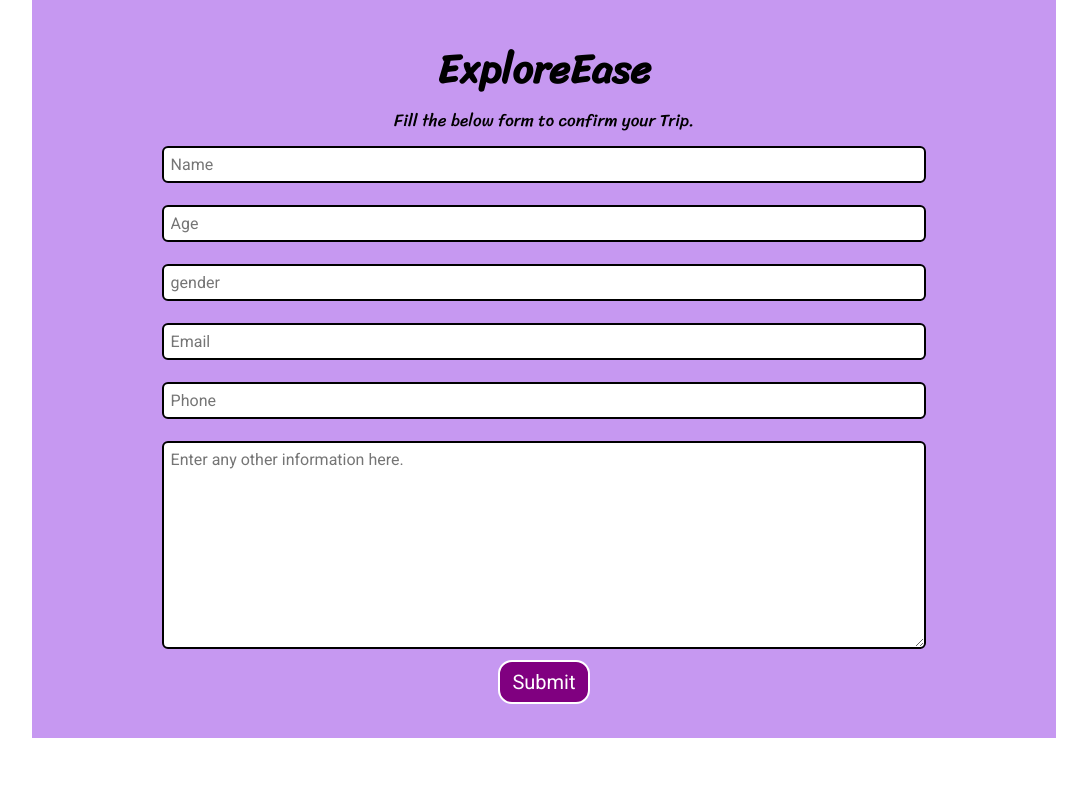
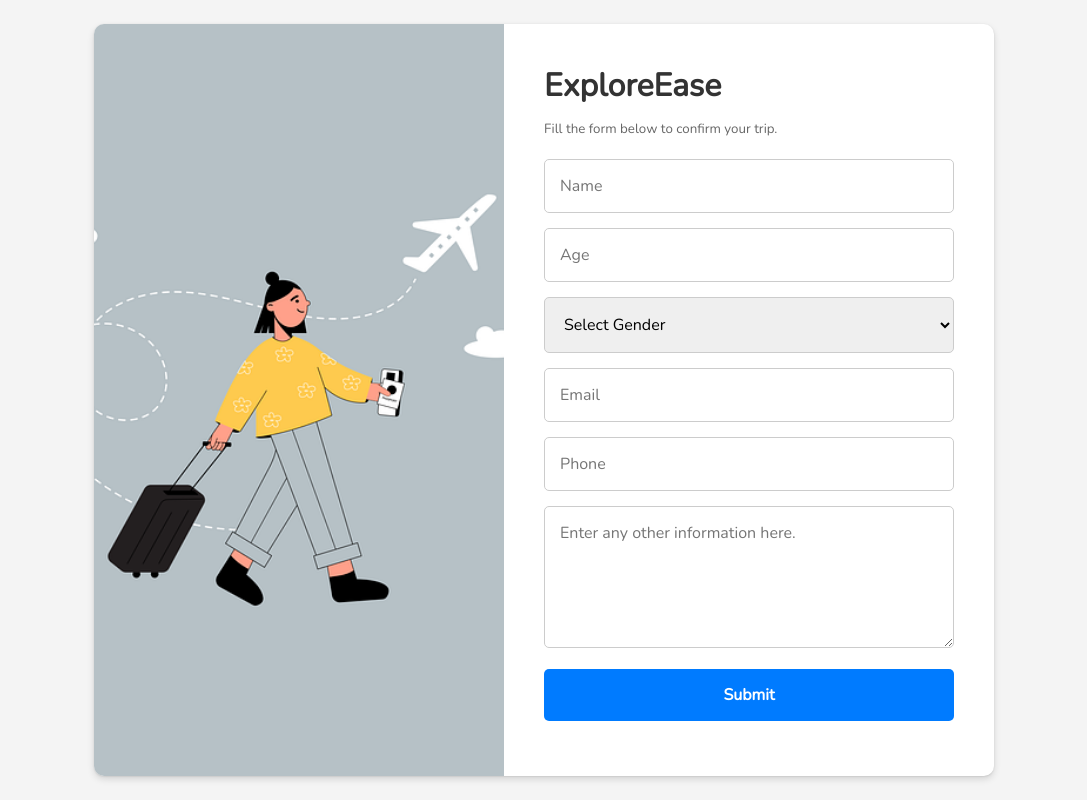
Before and after one commit to shivankushsingh09/ExploreEase, a PHP site: page / in a window 1280 px wide. Shown: the whole page, without its empty margins (96-1183 px from the left). Run offline with PHP 8.4, Linux system fonts and the light colour scheme.

Commit message:
Update the Code

```diff
--- a/index.php
+++ b/index.php
@@ -22,14 +22,14 @@ if (isset($_POST['name'])) {
     $email = $_POST['email'];
     $phone = $_POST['phone'];
     $desc = $_POST['desc'];
-    $sql = "INSERT INTO `exploreease`.`user` (`name`, `age`, `gender`, `email`, `phone`, `other`, `dt`) VALUES ( '$name', '$age', '$gender', '$email', '$phone', '$desc', CURRENT_TIMESTAMP);";
+    $sql = "INSERT INTO `exploreease`.`user` (`name`, `age`, `gender`, `email`, `phone`, `other`, `dt`) VALUES ('$name', '$age', '$gender', '$email', '$phone', '$desc', CURRENT_TIMESTAMP);";
     // echo $sql;
 
     // Execute the query
     if ($con->query($sql) == true) {
         // echo "Successfully inserted";
 
-        // Flag for successfully insertion
+        // Flag for successful insertion
         $insert = true;
     } else {
         echo "ERROR: $sql <br> $con->error";
@@ -47,98 +47,164 @@ if (isset($_POST['name'])) {
     <meta charset="UTF-8">
     <meta http-equiv="X-UA-Compatible" content="IE=edge">
     <meta name="viewport" content="width=device-width, initial-scale=1.0">
-    <link rel="stylesheet" href="https://fonts.googleapis.com/css?family=Roboto|Sriracha&display=swap" rel="stylesheet">
+    <link rel="stylesheet" href="https://fonts.googleapis.com/css?family=Nunito&display=swap">
     <title>ExploreEase</title>
     <style>
         * {
             margin: 0;
             padding: 0;
             box-sizing: border-box;
-            font-family: "Roboto", sans-serif;
+            font-family: "Nunito", sans-serif;
+        }
+
+        body {
+            background-color: #f4f4f4;
+            display: flex;
+            justify-content: center;
+            align-items: center;
+            height: 100vh;
         }
 
         .container {
-            max-width: 80%;
-            background-color: rgb(198, 152, 241);
-            padding: 34px;
+            display: flex;
+            justify-content: center;
+            align-items: center;
+            width: 100%;
             margin: auto;
+            padding: 20px;
         }
 
-        .container h1 {
-            text-align: center;
-            font-family: "Sriracha", cursive;
-            font-size: 40px;
+        .row {
+            display: flex;
+            justify-content: space-around;
+            width: 100%;
+            max-width: 900px;
+            box-shadow: rgba(0, 0, 0, 0.13) 0px 3.2px 7.2px, rgba(0, 0, 0, 0.11) 0px 0.6px 1.8px;
+            background-color: #ffffff;
+            border-radius: 10px;
+            overflow: hidden;
         }
 
-        p {
-            font-size: 17px;
+        .col {
+            flex: 1;
             text-align: center;
-            font-family: "Sriracha", cursive;
+            overflow: hidden;
         }
 
-        input,
-        textarea {
-            width: 80%;
-            margin: 11px 0px;
-            padding: 7px;
-            font-size: 16px;
-            border-radius: 6px;
-            border: 2px solid black;
-            outline: none;
+        .col img {
+            width: 100%;
+            height: 100%;
+            object-fit: cover;
         }
 
-        form {
+        .form-col {
+            padding: 40px;
             display: flex;
-            align-items: center;
+            flex-direction: column;
             justify-content: center;
-            flex-direction: column;
         }
 
-        .btn {
-            color: white;
-            background: purple;
-            padding: 8px 12px;
-            font-size: 20px;
-            border: 2px solid white;
-            border-radius: 14px;
-            cursor: pointer;
+        .form-col h1 {
+            text-align: left;
+            margin-bottom: 10px;
+            color: #333;
         }
 
-        .bg {
-            width: 100%;
-            position: absolute;
-            z-index: -1;
-            opacity: 0.8;
+        .form-col p {
+            text-align: left;
+            margin-bottom: 20px;
+            color: #666;
         }
 
-        .submitMsg {
+        .form-col input,
+        .form-col textarea,
+        .form-col select,
+        .form-col button {
+            width: 100%;
+            padding: 15px;
+            margin-bottom: 15px;
+            border: 1px solid #ccc;
+            border-radius: 5px;
+            font-size: 16px;
+        }
+
+        .form-col input:focus,
+        .form-col textarea:focus,
+        .form-col select:focus {
+            outline: none;
+            border-color: #007bff;
+            box-shadow: 0 0 5px rgba(0, 123, 255, 0.5);
+        }
+
+        .form-col button {
+            background-color: #007bff;
+            color: #fff;
+            border: none;
+            cursor: pointer;
+            transition: background-color 0.3s ease;
+            font-weight: bold;
+        }
+
+        .form-col button:hover {
+            background-color: #0056b3;
+        }
+
+        .thankyou-message {
             color: green;
+            margin-bottom: 20px;
+            font-weight: bold;
+        }
+
+        @media (max-width: 768px) {
+            .row {
+                flex-direction: column;
+            }
+
+            .col img {
+                height: 200px;
+            }
         }
     </style>
 </head>
 
 <body>
-    <!-- <img class="bg" src="/assets/img" alt="Background Image"> -->
     <div class="container">
-        <h1>ExploreEase</h1>
-        <p>Fill the below form to confirm your Trip.</p>
-        <?php
-        if ($insert == true) {
-            echo "<p class='submitMsg'>Thank you for submitting your form. We are delighted to welcome you on this trip!</p>";
-        }
-        ?>
-        <form action="index.php" method="post">
-            <input type="text" name="name" id="name" placeholder="Name">
-            <input type="text" name="age" id="age" placeholder="Age">
-            <input type="text" name="gender" id="gender" placeholder="gender">
-            <input type="email" name="email" id="email" placeholder="Email">
-            <input type="phone" name="phone" id="phone" placeholder="Phone">
-            <textarea name="desc" id="desc" cols="30" rows="10"
-                placeholder="Enter any other information here."></textarea>
-            <button class="btn">Submit</button>
-        </form>
+        <div class="row">
+            <div class="col">
+                <img src="assets/img/bg.png" alt="Background Image">
+            </div>
+            <div class="col form-col">
+                <h1>ExploreEase</h1>
+                <p><small>Fill the form below to confirm your trip.</small></p>
+                <?php
+                if ($insert == true) {
+                    echo "<div class='thankyou-message'>Thank you for submitting your form. We are delighted to welcome you on this trip!</div>";
+                }
+                ?>
+                <form action="index.php" method="post">
+                    <input type="text" name="name" id="name" placeholder="Name" required>
+
+                    <input type="number" name="age" id="age" placeholder="Age" required>
+
+                    <select name="gender" id="gender" required>
+                        <option value="" disabled selected>Select Gender</option>
+                        <option value="Male">Male</option>
+                        <option value="Female">Female</option>
+                        <option value="Other">Other</option>
+                    </select>
+
+                    <input type="email" name="email" id="email" placeholder="Email" required>
+
+                    <input type="tel" name="phone" id="phone" placeholder="Phone" pattern="[0-9]{10}" required>
+
+                    <textarea name="desc" id="desc" cols="30" rows="5"
+                        placeholder="Enter any other information here."></textarea>
+
+                    <button type="submit">Submit</button>
+                </form>
+            </div>
+        </div>
     </div>
-    <script src="/assets/js/index.js"></script>
 </body>
 
 </html>
```
